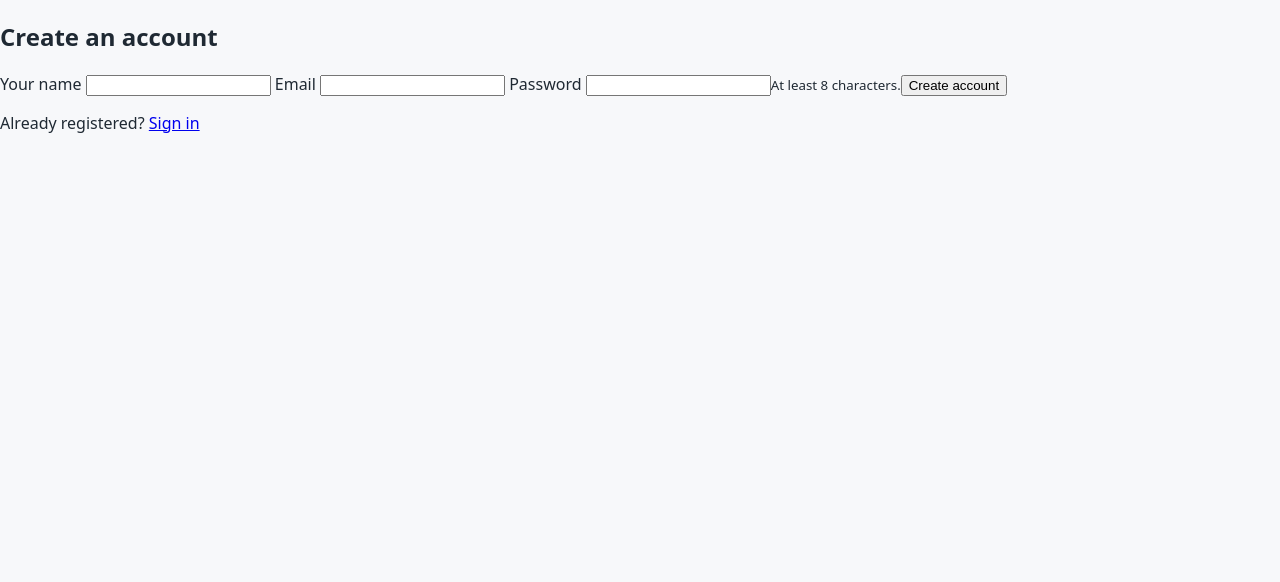
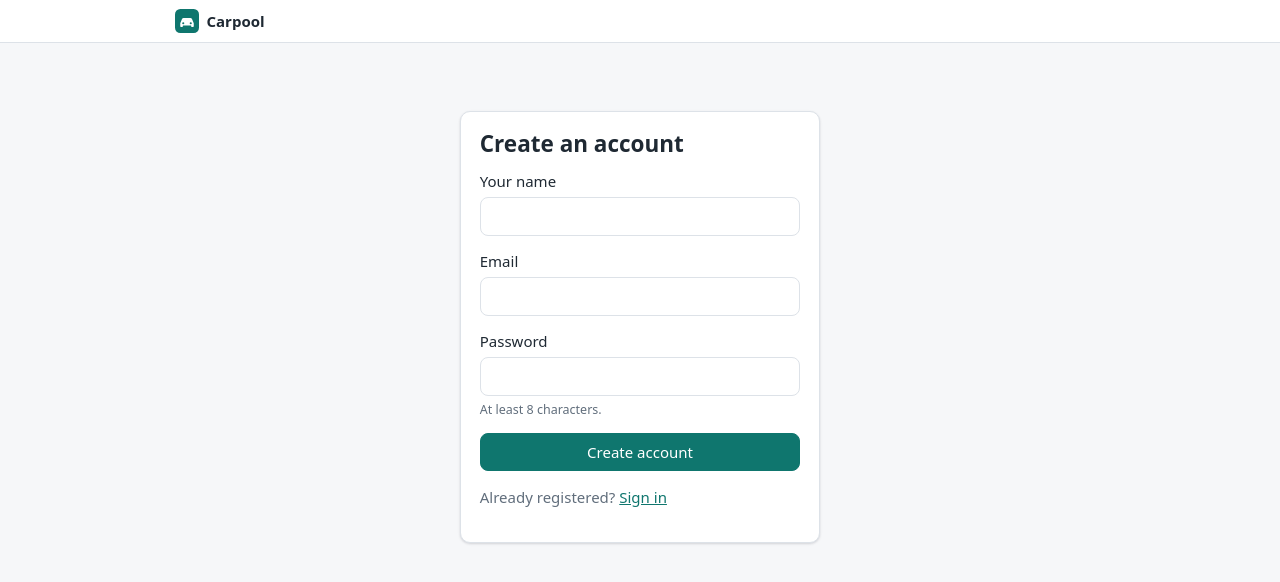
Before and after one commit to sorin-work/carpool, a Vue app in the folder web/: page /register in a window 1280 px wide. Shown: the top 582 px of the page. Built offline with nearby package versions, Linux system fonts and the light colour scheme.

Commit message:
feat(web): app layout with a header and base styles

```diff
--- a/web/src/App.vue
+++ b/web/src/App.vue
@@ -1,4 +1,9 @@
+<script setup lang="ts">
+import AppHeader from '@/components/AppHeader.vue'
+</script>
+
 <template>
+  <AppHeader />
   <main class="container">
     <RouterView />
   </main>
--- a/web/src/assets/main.css
+++ b/web/src/assets/main.css
@@ -1,14 +1,214 @@
 :root {
+  --bg: #f6f7f9;
+  --surface: #ffffff;
+  --text: #1f2933;
+  --muted: #616e7c;
+  --border: #dde2e8;
+  --accent: #0f766e;
+  --accent-strong: #0b5f58;
+  --accent-soft: #e6f4f2;
+  --danger: #b42318;
+  --danger-soft: #fdecea;
+  --warning: #9a6700;
+  --warning-soft: #fff4d6;
+  --radius: 10px;
+  --shadow: 0 1px 2px rgb(16 24 40 / 6%), 0 1px 3px rgb(16 24 40 / 10%);
+
   font-family:
     system-ui,
     -apple-system,
     'Segoe UI',
     Roboto,
     sans-serif;
-  color: #1f2933;
-  background: #f7f8fa;
+  font-size: 15px;
+  line-height: 1.5;
+  color: var(--text);
+  background: var(--bg);
+}
+
+* {
+  box-sizing: border-box;
 }
 
 body {
   margin: 0;
+  background: var(--bg);
 }
+
+h1,
+h2,
+h3 {
+  line-height: 1.25;
+  margin: 0 0 0.75rem;
+}
+
+h1 {
+  font-size: 1.5rem;
+}
+
+h2 {
+  font-size: 1.2rem;
+}
+
+a {
+  color: var(--accent);
+}
+
+.container {
+  max-width: 64rem;
+  margin: 0 auto;
+  padding: 1.5rem 1rem 4rem;
+}
+
+.card {
+  background: var(--surface);
+  border: 1px solid var(--border);
+  border-radius: var(--radius);
+  box-shadow: var(--shadow);
+  padding: 1.25rem;
+}
+
+.stack {
+  display: grid;
+  gap: 1rem;
+}
+
+.row {
+  display: flex;
+  gap: 0.5rem;
+  align-items: center;
+  flex-wrap: wrap;
+}
+
+.spacer {
+  flex: 1;
+}
+
+.muted {
+  color: var(--muted);
+}
+
+.error {
+  color: var(--danger);
+}
+
+form {
+  display: grid;
+  gap: 0.9rem;
+}
+
+label {
+  display: grid;
+  gap: 0.3rem;
+  font-weight: 500;
+}
+
+input,
+select,
+textarea {
+  font: inherit;
+  padding: 0.5rem 0.65rem;
+  border: 1px solid var(--border);
+  border-radius: 8px;
+  background: var(--surface);
+  color: var(--text);
+}
+
+input:focus-visible,
+select:focus-visible,
+textarea:focus-visible,
+button:focus-visible {
+  outline: 2px solid var(--accent);
+  outline-offset: 1px;
+}
+
+button {
+  font: inherit;
+  cursor: pointer;
+  border-radius: 8px;
+  border: 1px solid var(--border);
+  background: var(--surface);
+  color: var(--text);
+  padding: 0.45rem 0.9rem;
+}
+
+button:disabled {
+  opacity: 0.6;
+  cursor: not-allowed;
+}
+
+button.primary {
+  background: var(--accent);
+  border-color: var(--accent);
+  color: #fff;
+}
+
+button.primary:hover:not(:disabled) {
+  background: var(--accent-strong);
+}
+
+button.danger {
+  color: var(--danger);
+  border-color: currentColor;
+}
+
+button.link {
+  border: none;
+  background: none;
+  padding: 0;
+  color: var(--accent);
+}
+
+.badge {
+  display: inline-block;
+  padding: 0.05rem 0.5rem;
+  border-radius: 999px;
+  font-size: 0.8rem;
+  font-weight: 600;
+  background: var(--accent-soft);
+  color: var(--accent-strong);
+}
+
+.badge.warning {
+  background: var(--warning-soft);
+  color: var(--warning);
+}
+
+.badge.danger {
+  background: var(--danger-soft);
+  color: var(--danger);
+}
+
+.badge.neutral {
+  background: var(--bg);
+  color: var(--muted);
+}
+
+table {
+  width: 100%;
+  border-collapse: collapse;
+}
+
+th,
+td {
+  text-align: left;
+  padding: 0.5rem;
+  border-bottom: 1px solid var(--border);
+}
+
+th {
+  font-size: 0.85rem;
+  color: var(--muted);
+  font-weight: 600;
+}
+
+td.num,
+th.num {
+  text-align: right;
+  font-variant-numeric: tabular-nums;
+}
+
+.auth-card {
+  max-width: 24rem;
+  margin: 3rem auto;
+}
--- /dev/null
+++ b/web/src/components/AppHeader.vue
@@ -0,0 +1,70 @@
+<script setup lang="ts">
+import { useRouter } from 'vue-router'
+
+import { useAuthStore } from '@/stores/auth'
+
+const auth = useAuthStore()
+const router = useRouter()
+
+function signOut() {
+  auth.logout()
+  router.push({ name: 'login' })
+}
+</script>
+
+<template>
+  <header class="app-header">
+    <div class="inner">
+      <RouterLink to="/groups" class="brand">
+        <img src="/favicon.svg" alt="" width="24" height="24" />
+        Carpool
+      </RouterLink>
+      <nav v-if="auth.isSignedIn" class="row">
+        <RouterLink to="/groups">Groups</RouterLink>
+        <span class="spacer" />
+        <span class="muted">{{ auth.user?.displayName }}</span>
+        <button class="link" type="button" @click="signOut">Sign out</button>
+      </nav>
+    </div>
+  </header>
+</template>
+
+<style scoped>
+.app-header {
+  background: var(--surface);
+  border-bottom: 1px solid var(--border);
+}
+
+.inner {
+  max-width: 64rem;
+  margin: 0 auto;
+  padding: 0.6rem 1rem;
+  display: flex;
+  align-items: center;
+  gap: 1.5rem;
+}
+
+.brand {
+  display: flex;
+  align-items: center;
+  gap: 0.5rem;
+  font-weight: 700;
+  color: var(--text);
+  text-decoration: none;
+}
+
+nav {
+  flex: 1;
+  gap: 1rem;
+}
+
+nav a {
+  color: var(--muted);
+  text-decoration: none;
+  font-weight: 500;
+}
+
+nav a.router-link-active {
+  color: var(--accent);
+}
+</style>
```
Also changed, not shown: 1 other file (tests, documents, lock files or other folders).
